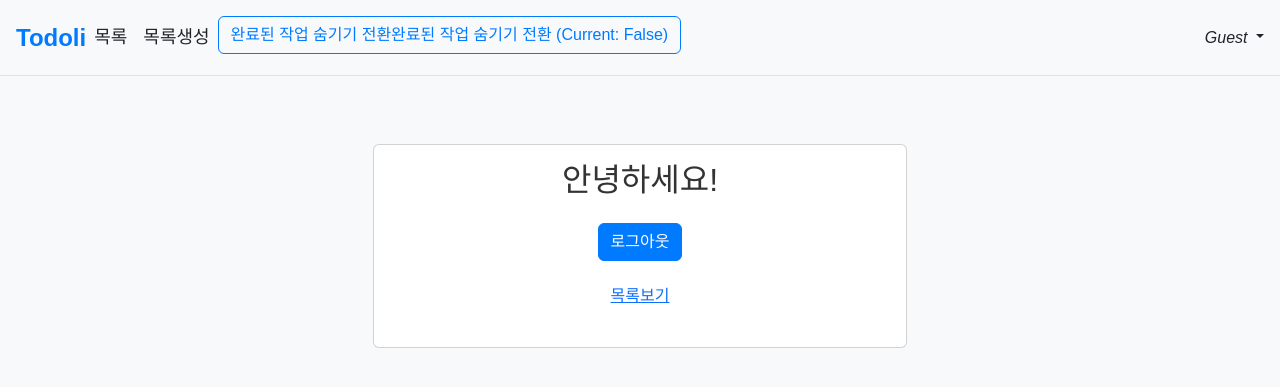
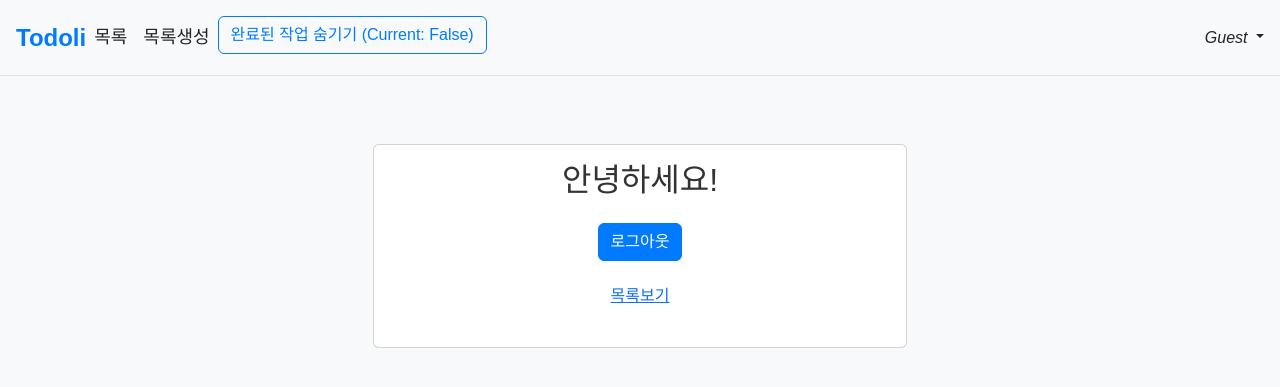
Before and after one commit to parkchamchi/SoftwareEngineering2023, a Django app: page / in a window 1280 px wide. Shown: the top 387 px of the page. Run offline with Django 4.2, Linux system fonts and the light colour scheme; the visitor is signed in with stand-in values (Sample User, id 1); data comes from the database, SQL or seed files in the repository; parts of the project's set-up code (start-up, migrations or seed data) failed here and were passed over.

Commit message:
base.html 오타 수정 (#23)

```diff
--- a/src/templates/base.html
+++ b/src/templates/base.html
@@ -113,7 +113,7 @@
           <form method="post" action="{% url 'toggle_hide_finished_tasks' %}">
             {% csrf_token %}
             <button type="submit" class="btn btn-outline-primary">
-              완료된 작업 숨기기 전환완료된 작업 숨기기 전환
+              완료된 작업 숨기기
               (Current:
               {% load frontend_options_extras %}
               {{ request.user|get_hide_finished_tasks }})
```
